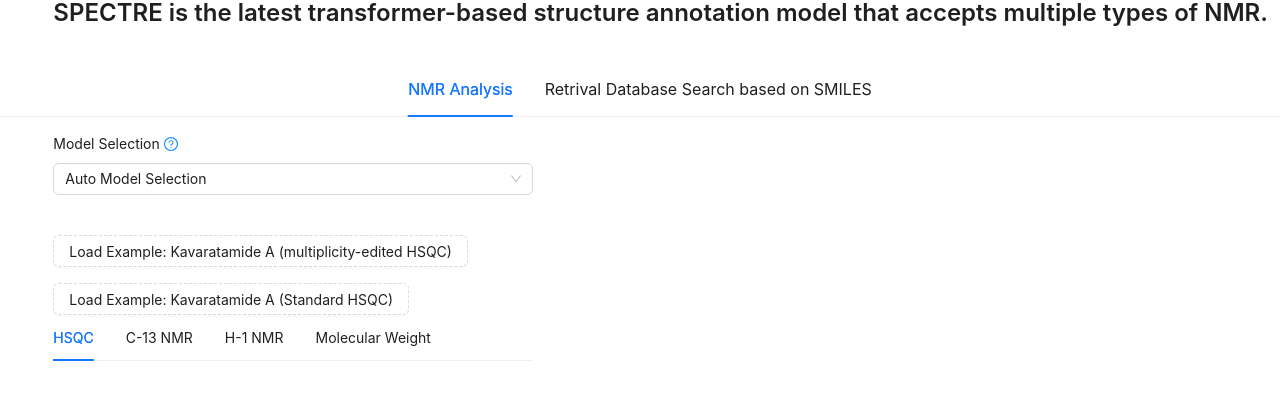
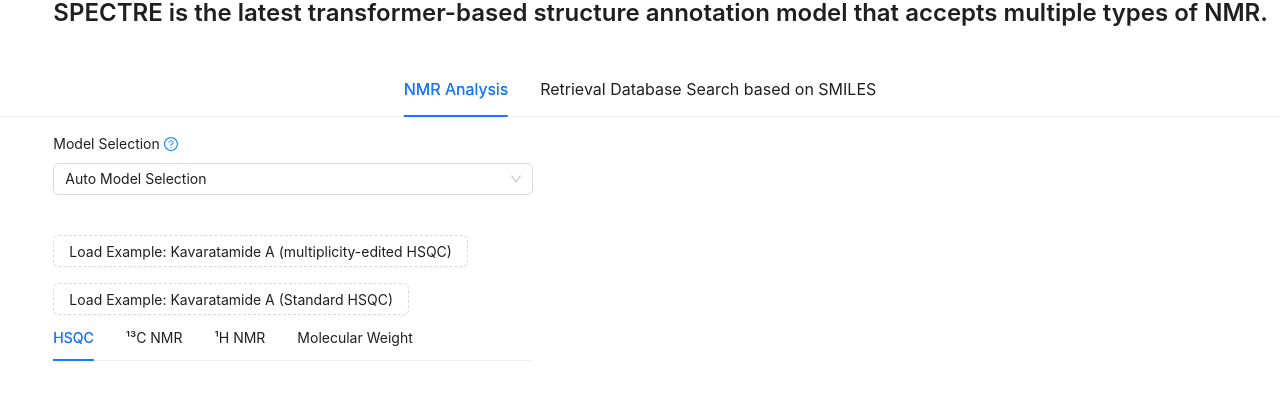
Before and after one commit to xwd0418/Spectre-Frontend, a React (Create React App) app: page / in a window 1280 px wide. Shown: the part 147-546 px from the top of the page. Built offline with nearby package versions, Linux system fonts and the light colour scheme.

Commit message:
update nmr plot

```diff
--- a/src/App.js
+++ b/src/App.js
@@ -17,7 +17,7 @@ function App() {
     },
     {
       key: 'smiles',
-      label: 'Retrival Database Search based on SMILES',
+      label: 'Retrieval Database Search based on SMILES',
       children: <SMILESSearchTab />
     }
   ];
--- a/src/HSQC_config_selection.js
+++ b/src/HSQC_config_selection.js
@@ -23,10 +23,10 @@ const HSQCFormatSelect = (props) => {
         value={HSQCFormat}
         style={{ width: '100%' }}
       >
-        <Option value="option1">1H, 13C, peak intensity</Option>
-        <Option value="option2">13C, 1H, peak intensity</Option>
-        {/* <Option value="option3">1H, 13C</Option>
-        <Option value="option4">13C, 1H</Option> */}
+        <Option value="option1">¹H, ¹³C, peak intensity</Option>
+        <Option value="option2">¹³C, ¹H, peak intensity</Option>
+        {/* <Option value="option3">¹H, ¹³C</Option>
+        <Option value="option4">¹³C, ¹H</Option> */}
       </Select>
       {/* {selectedOption && <div style={{ marginTop: '10px' }}>Selected: {selectedOption}</div>} */}
     </div>
--- a/src/NMR_tabs.js
+++ b/src/NMR_tabs.js
@@ -144,7 +144,7 @@ const TabsNMR = () => {
     },
     {
       key: 'CNMR',
-      label: 'C-13 NMR',
+      label: '¹³C NMR',
       children: (
         <TextArea
           rows={textAreaSize.rows}
@@ -157,7 +157,7 @@ const TabsNMR = () => {
     },
     {
       key: 'HNMR',
-      label: 'H-1 NMR',
+      label: '¹H NMR',
       children: (
         <TextArea
           rows={textAreaSize.rows}
@@ -193,14 +193,14 @@ const TabsNMR = () => {
                 <Form.Item label={
                             <span>
                                 Model Selection&nbsp;
-                                <Tooltip title="By default(auto selection), the best-performing model will be selected based on the input data. If you want to use the Spectre-flexible model, select 'Spectre-Flexible model'.">
+                                <Tooltip title="By default(auto selection), the best-performing model will be selected based on the input data. If you want to always use the SPECTRE model, select 'SPECTRE'.">
                                 <QuestionCircleOutlined style={{ color: '#1890ff' }} />
                                 </Tooltip>
                             </span>
                             }>
                     <Select defaultValue="auto" onChange={setModelType}>
                     <Option value="auto">Auto Model Selection</Option>
-                    <Option value="optional">Spectre-Flexible model</Option>
+                    <Option value="optional">SPECTRE</Option>
 
                     </Select>
                 </Form.Item>
```
